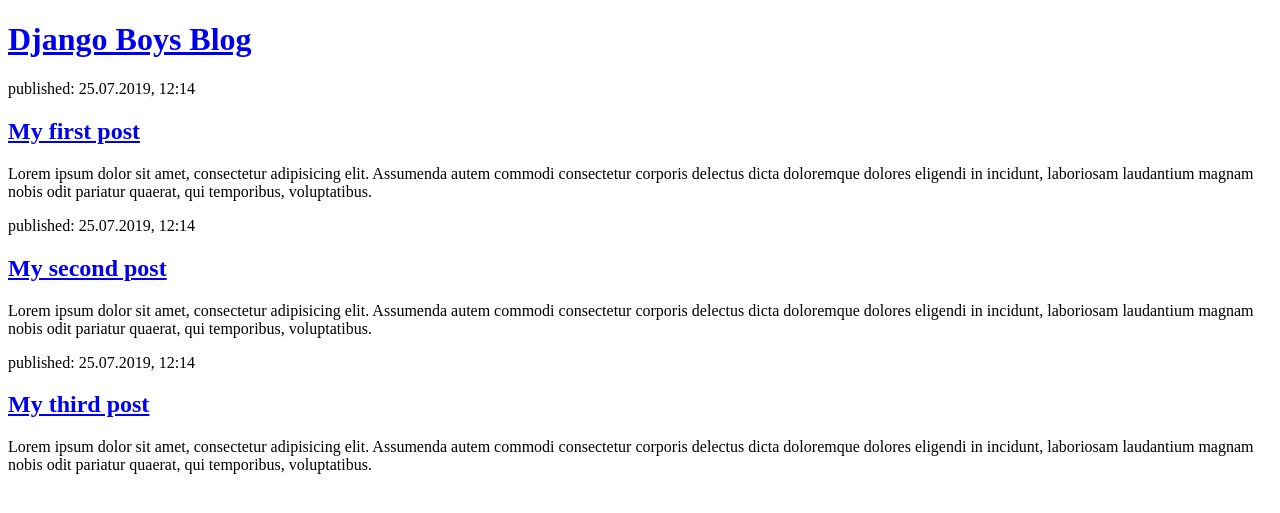
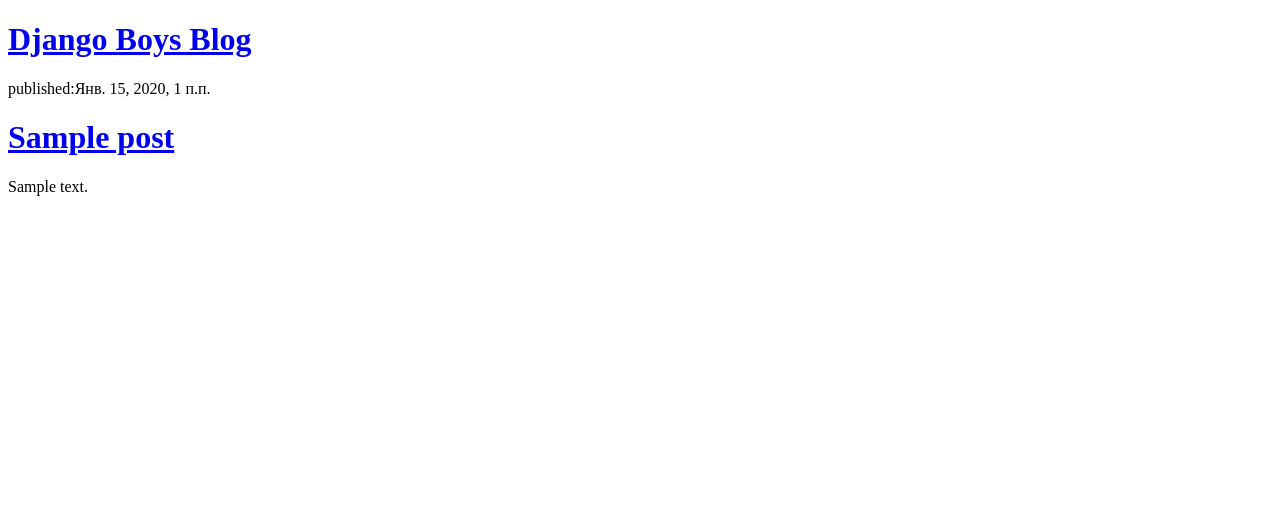
Before and after one commit to Rybasher/djangoboys, a Django app: template mysite/blog/templates/blog/post_list.html in a window 1280 px wide. Shown: the top 513 px of the page. Run offline with Django 3.2, Linux system fonts and the light colour scheme; the template is opened without the code that fills it: values that come from a table or form of the project are taken from there, others are empty; tables that the repository leaves empty hold one stand-in row (values such as "Sample post").

Commit message:
queryoobjects

```diff
--- a/mysite/blog/templates/blog/post_list.html
+++ b/mysite/blog/templates/blog/post_list.html
@@ -5,33 +5,19 @@
     <title>Django boys blog</title>
 </head>
 <body>
+
     <div>
         <h1><a href="#">Django Boys Blog</a></h1>
     </div>
-    <div>
-        <p>published: 25.07.2019, 12:14</p>
-    </div>
-    <h2><a href="#">My first post</a></h2>
-    <p>Lorem ipsum dolor sit amet, consectetur adipisicing elit. Assumenda autem commodi consectetur corporis
-        delectus dicta doloremque dolores eligendi in incidunt, laboriosam laudantium magnam
-        nobis odit pariatur quaerat, qui temporibus, voluptatibus.
-    </p>
-    <div>
-        <p>published: 25.07.2019, 12:14</p>
-    </div>
-    <h2><a href="#">My second post</a></h2>
-    <p>Lorem ipsum dolor sit amet, consectetur adipisicing elit. Assumenda autem commodi consectetur corporis
-        delectus dicta doloremque dolores eligendi in incidunt, laboriosam laudantium magnam
-        nobis odit pariatur quaerat, qui temporibus, voluptatibus.
-    </p>
-    <div>
-        <p>published: 25.07.2019, 12:14</p>
-    </div>
-    <h2><a href="#">My third post</a></h2>
-    <p>Lorem ipsum dolor sit amet, consectetur adipisicing elit. Assumenda autem commodi consectetur corporis
-        delectus dicta doloremque dolores eligendi in incidunt, laboriosam laudantium magnam
-        nobis odit pariatur quaerat, qui temporibus, voluptatibus.
-    </p>
+    {% for post in posts %}
+         <div>
+            <p>published:{{post.published_date}}</p>
+             <h1><a href="#">{{ post.title }}</a></h1>
+             <p>{{ post.text|linebreaksbr }}</p>
+        </div>
+    {% endfor %}
+
+
 
 </body>
 </html>
```
Also changed, not shown: mysite/blog/views.py (+5 -2 lines).
